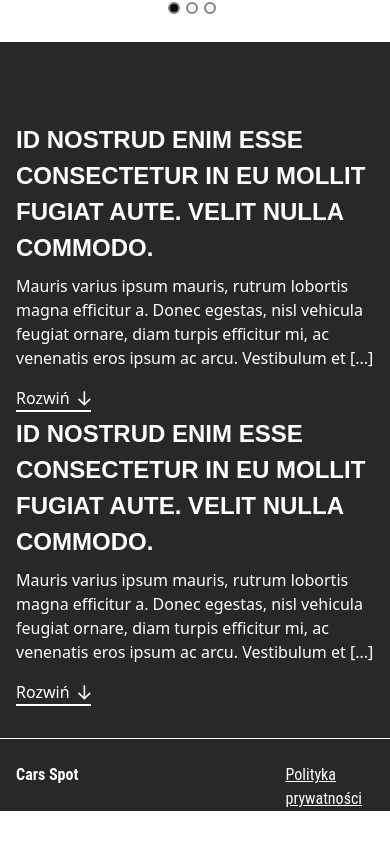
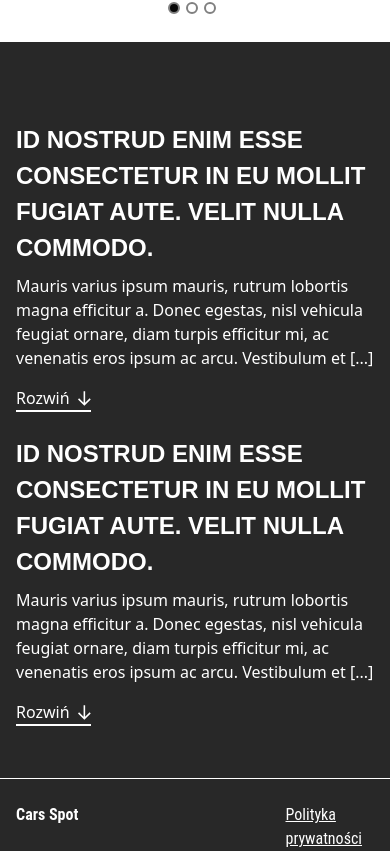
Before and after one commit to ArtVioletta/cars-spot, a React (Create React App) app: page / in a window 390 px wide. Shown: the part 1363-2214 px from the top of the page. Before the commit the page ends 2174 px from the top, so only its background shows below. Built offline with nearby package versions, Linux system fonts and the light colour scheme; the HTML template or start-up script is replaced by a standard one.

Commit message:
changed css header and footer

```diff
--- a/src/sections/Footer/Footer.tsx
+++ b/src/sections/Footer/Footer.tsx
@@ -3,10 +3,10 @@ import { carsFooter } from '../../shared/data/carsFooter';
 
 const Footer = () => {
   return (
-    <footer className="bg-custom-gray text-white mt-6 sm:mt-80 md:mt-6  ">
+    <footer className="bg-custom-gray text-white mt-6 sm:mt-20 md:mt-6  ">
       <div className="grid grid-cols-1 md:grid-cols-2 mb-8 pt-20 container flex flex-col gap-1  mx-auto px-4  ">
         {carsFooter.map((item) => (
-          <div key={item.id} className="">
+          <div key={item.id} className="mb-5">
             <h3 className="font-bold text-2xl leading-9 font-bebas-neue mb-2">
               {item.header}
             </h3>
```
